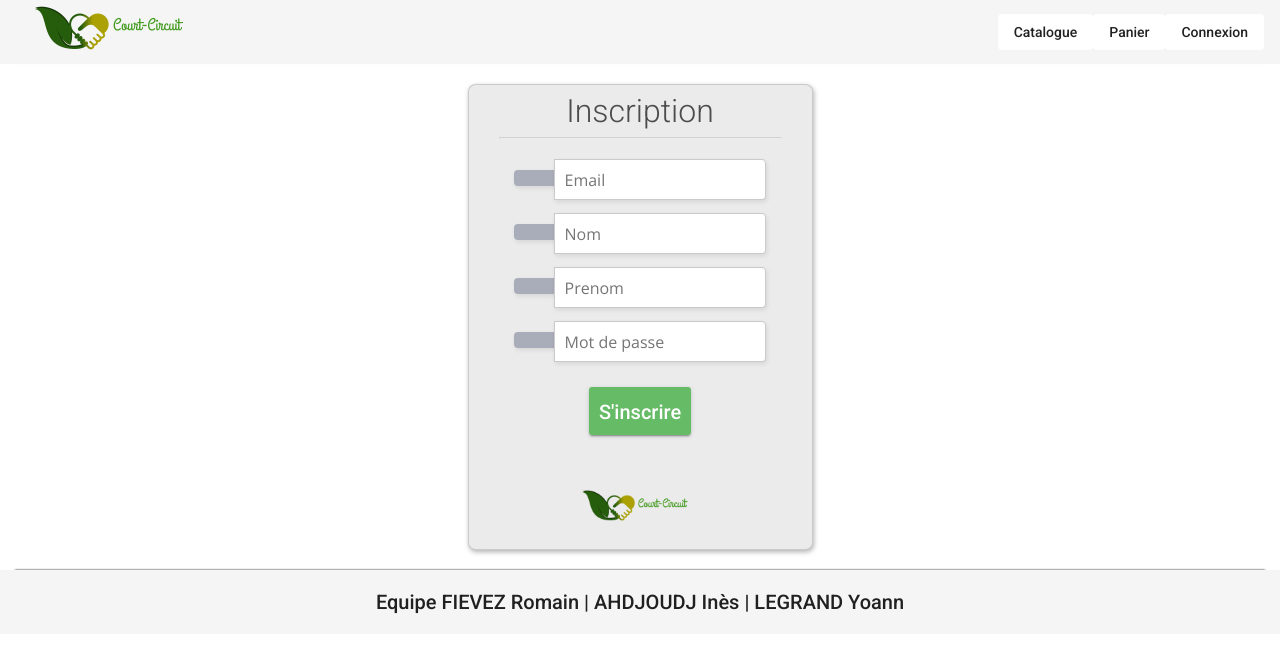
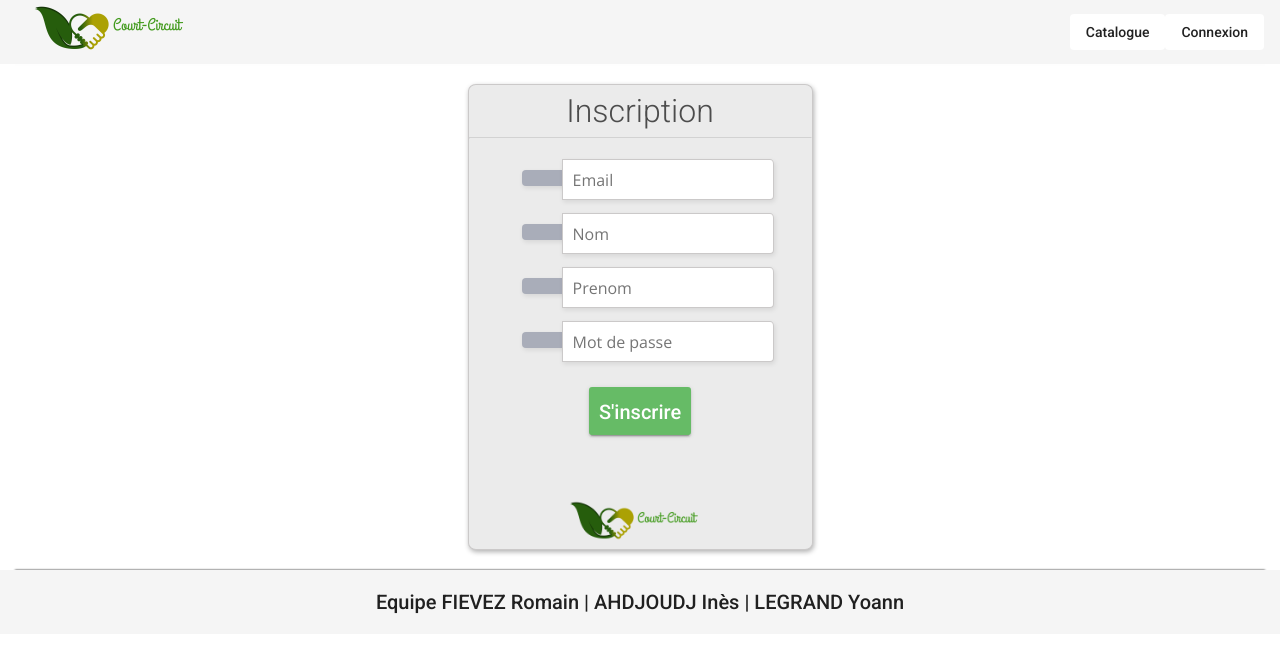
Before and after one commit to FievezRomain/court-circuit, an Angular app: page /register in a window 1280 px wide. Shown: the top 652 px of the page. Built offline with nearby package versions, Linux system fonts and the light colour scheme; some icons are missing.

Commit message:
Intégration de la gestion par API de l'authentification

```diff
--- a/src/app/header/header.component.html
+++ b/src/app/header/header.component.html
@@ -3,13 +3,13 @@
         <img src="assets/img/logo2.png"/>
     </a>
     <span class="example-spacer"></span>
-    <button routerLink="" routerLinkActive="active-link" class="element" mat-flat-button *ngIf="isModerateur">Gestion</button>
+    <button routerLink="" routerLinkActive="active-link" class="element" mat-flat-button *ngIf="authService.isModerateur">Gestion</button>
     <button routerLink="/catalogue" routerLinkActive="active-link" class="element" mat-flat-button>Catalogue</button>
-    <button routerLink="/panier" routerLinkActive="active-link" class="element" mat-flat-button>Panier</button>
-    <button *ngIf="!isConnected" routerLink="/login" routerLinkActive="active-link" mat-flat-button>
+    <button routerLink="/panier" routerLinkActive="active-link" class="element" *ngIf="authService.connectedUser!=null" mat-flat-button>Panier</button>
+    <button *ngIf="authService.connectedUser==null" routerLink="/login" routerLinkActive="active-link" mat-flat-button>
         Connexion
     </button>
-    <button *ngIf="isConnected" (click)="logout()" mat-flat-button>
+    <button *ngIf="authService.connectedUser!=null" (click)="logout()" mat-flat-button>
         Déconnexion
     </button>
 </mat-toolbar>
--- a/src/app/header/header.component.ts
+++ b/src/app/header/header.component.ts
@@ -8,26 +8,20 @@ import { AuthService } from '../services/auth.service';
   styleUrls: ['./header.component.scss']
 })
 export class HeaderComponent implements OnInit {
-  utilisateur?: User;
-  isConnected: Boolean = false;
-  isModerateur: Boolean = false;
 
   constructor(public authService : AuthService) { }
 
   ngOnInit(): void {
-    this.utilisateur = new User();
-    if(this.utilisateur.grade == "moderateur"){
-      this.isModerateur = true;
-    }
   }
 
   logout(): void{
     this.authService.logout().subscribe(
       ()=>{
-
+        this.authService.connectedUser = null;
+        this.authService.isModerateur = false;
       },
       (error)=>{
-
+        console.log(error);
       }
     )
   }
--- a/src/app/login/login.component.html
+++ b/src/app/login/login.component.html
@@ -8,13 +8,13 @@
 
   <hr>
   <label id="icon" for="nom"><i class="icon-envelope "></i></label>
-  <input type="text" name="nom" id="nom" placeholder="Email" required/>
+  <input type="text" name="nom" [(ngModel)]="email" id="nom" placeholder="Email" required/>
   <label id="icon" for="nom"><i class="icon-shield"></i></label>
-  <input type="password" name="nom" id="nom" placeholder="Mot de passe" required/>
+  <input type="password" name="nom" [(ngModel)]=password id="nom" placeholder="Mot de passe" required/>
 
   <div class="footer">
     <span> </span>
-    <button mat-raised-button color="warn" class="button" >
+    <button mat-raised-button color="warn" class="button" (click)="submit()">
        <span>Se connecter</span>
     </button>
     <button mat-raised-button color="warn" class="button" routerLink="/register" routerLinkActive="active-link">
--- a/src/app/login/login.component.scss
+++ b/src/app/login/login.component.scss
@@ -40,7 +40,7 @@ html{
 .testbox {
   margin: 20px auto;
   width: 343px;
-  height: 364px;
+  height: 464px;
   -webkit-border-radius: 8px/7px;
   -moz-border-radius: 8px/7px;
   border-radius: 8px/7px;
@@ -159,13 +159,12 @@ input[type=password]{
     align-items: right;
     border-radius: 7px;
     cursor: pointer;
-
     transition: 200ms;
-
     background-color: #6b6;
     color: #fff;
     font-size: 20px;
     border-radius: 3px;
+    margin-bottom: 10%;
   }
 
   .button:hover {
--- a/src/app/login/login.component.ts
+++ b/src/app/login/login.component.ts
@@ -1,4 +1,6 @@
 import { Component, OnInit } from '@angular/core';
+import { Router } from '@angular/router';
+import { AuthService } from '../services/auth.service';
 
 @Component({
   selector: 'app-login',
@@ -6,10 +8,23 @@ import { Component, OnInit } from '@angular/core';
   styleUrls: ['./login.component.scss']
 })
 export class LoginComponent implements OnInit {
+  email:any;
+  password:any;
 
-  constructor() { }
+  constructor(public authService:AuthService, private router:Router) { }
 
   ngOnInit(): void {
   }
 
+  submit():any{
+    this.authService.login(this.email, this.password).subscribe(
+      (userInfo:any)=>{
+        this.authService.connectedUser = userInfo;
+        this.router.navigate(["/"]);
+      },
+      (error)=>{
+        console.log("error:", error);
+      }
+    )
+  }
 }
--- a/src/app/register/register.component.html
+++ b/src/app/register/register.component.html
@@ -4,24 +4,37 @@
 <div class="testbox">
   <h1>Inscription</h1>
 
-  <form action="/">
 
   <hr>
-  <label id="icon" for="nom"><i class="icon-envelope "></i></label>
-  <input type="text" name="nom" id="nom" placeholder="Email" required/>
+  <div>
+    <label id="icon" for="nom"><i class="icon-envelope "></i></label>
+    <input type="text" [(ngModel)]="email" placeholder="Email" required/>
+  </div>
+
+  <div>
+
+  </div>
   <label id="icon" for="nom"><i class="icon-user"></i></label>
-  <input type="text" name="nom" id="nom" placeholder="Nom" required/>
-  <label id="icon" for="nom"><i class="icon-user"></i></label>
-  <input type="text" name="nom" id="nom" placeholder="Prenom" required/>
-  <label id="icon" for="nom"><i class="icon-shield"></i></label>
-  <input type="password" name="nom" id="nom" placeholder="Mot de passe" required/>
+  <input type="text" [(ngModel)]="nom" placeholder="Nom" required/>
+
+  <div>
+    <label id="icon" for="nom"><i class="icon-user"></i></label>
+    <input type="text" [(ngModel)]="prenom" placeholder="Prenom" required/>
+  </div>
+
+
+  <div>
+    <label id="icon" for="nom"><i class="icon-shield"></i></label>
+    <input type="password" [(ngModel)]="password" placeholder="Mot de passe" required/>
+  </div>
+
+
 
   <div class="footer">
     <span> </span>
-    <button mat-raised-button color="warn" class="button" >
+    <button mat-raised-button color="warn" class="button" (click)="submit()">
        <span>S'inscrire</span>
     </button>
     <img src="assets/img/logo2.png" class="logo"/>
   </div>
-  </form>
 </div>
--- a/src/app/register/register.component.scss
+++ b/src/app/register/register.component.scss
@@ -49,7 +49,7 @@ html{
   -moz-box-shadow: 1px 2px 5px rgba(0,0,0,.31);
   box-shadow: 1px 2px 5px rgba(0,0,0,.31);
   border: solid 1px #cbc9c9;
-
+  text-align: center;
 }
 
 input[type=radio] {
@@ -143,6 +143,7 @@ input[type=password]{
   -moz-box-shadow: 1px 2px 5px rgba(0,0,0,.09);
   box-shadow: 1px 2px 5px rgba(0,0,0,.09);
   border: solid 0px #cbc9c9;
+  text-align: left;
 }
 
 
--- a/src/app/register/register.component.ts
+++ b/src/app/register/register.component.ts
@@ -1,4 +1,6 @@
 import { Component, OnInit } from '@angular/core';
+import { Router } from '@angular/router';
+import { AuthService } from '../services/auth.service';
 
 @Component({
   selector: 'app-register',
@@ -6,10 +8,25 @@ import { Component, OnInit } from '@angular/core';
   styleUrls: ['./register.component.scss']
 })
 export class RegisterComponent implements OnInit {
+  email:any;
+  prenom:any;
+  nom:any;
+  password:any;
 
-  constructor() { }
+  constructor(public authService:AuthService, private router:Router) { }
 
   ngOnInit(): void {
   }
 
+  submit():any {
+    this.authService.register(this.email, this.password, this.nom, this.prenom).subscribe(
+      (userInfo:any)=>{
+        this.authService.connectedUser = userInfo;
+        this.router.navigate(["/"]);
+      },
+      (error)=>{
+        console.log("error:", error);
+      }
+    )
+  }
 }
--- a/src/app/services/auth.service.ts
+++ b/src/app/services/auth.service.ts
@@ -7,6 +7,7 @@ import { Observable } from 'rxjs';
 })
 export class AuthService {
   connectedUser:any = null;
+  isModerateur:Boolean = false;
   constructor(private http: HttpClient) { }
 
   login(email: any, password: any):Observable<any>{
@@ -25,6 +26,9 @@ export class AuthService {
     this.http.get("http://localhost:3000/isLogged", {withCredentials: true}).subscribe(
       (connectedUser)=>{
         this.connectedUser = connectedUser;
+        if(this.connectedUser.grade == "Moderateur"){
+          this.isModerateur = true;
+        }
         console.log("connected");
       },
       (error)=>{
```
Also changed, not shown: src/app/app.module.ts (+7 -1 lines).
